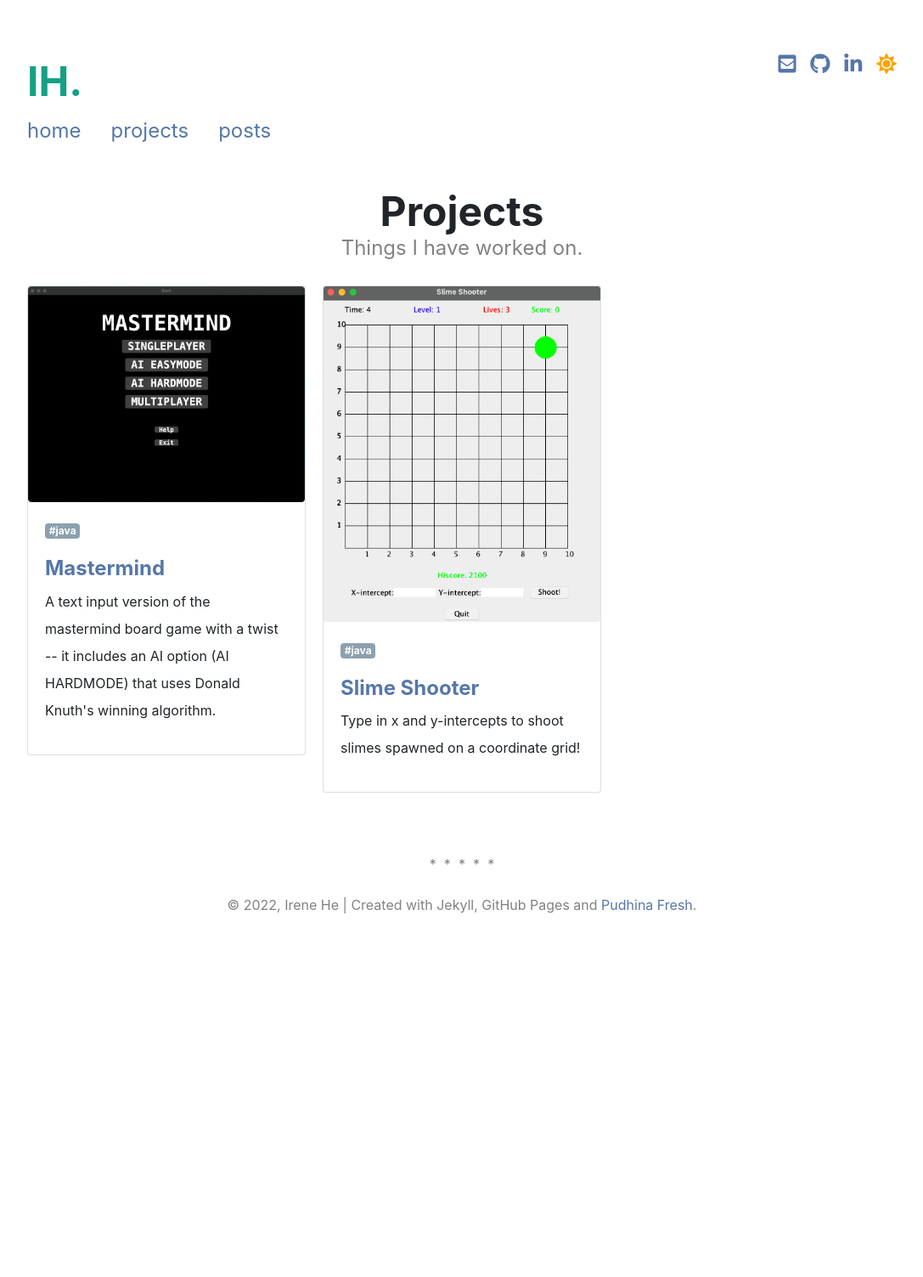
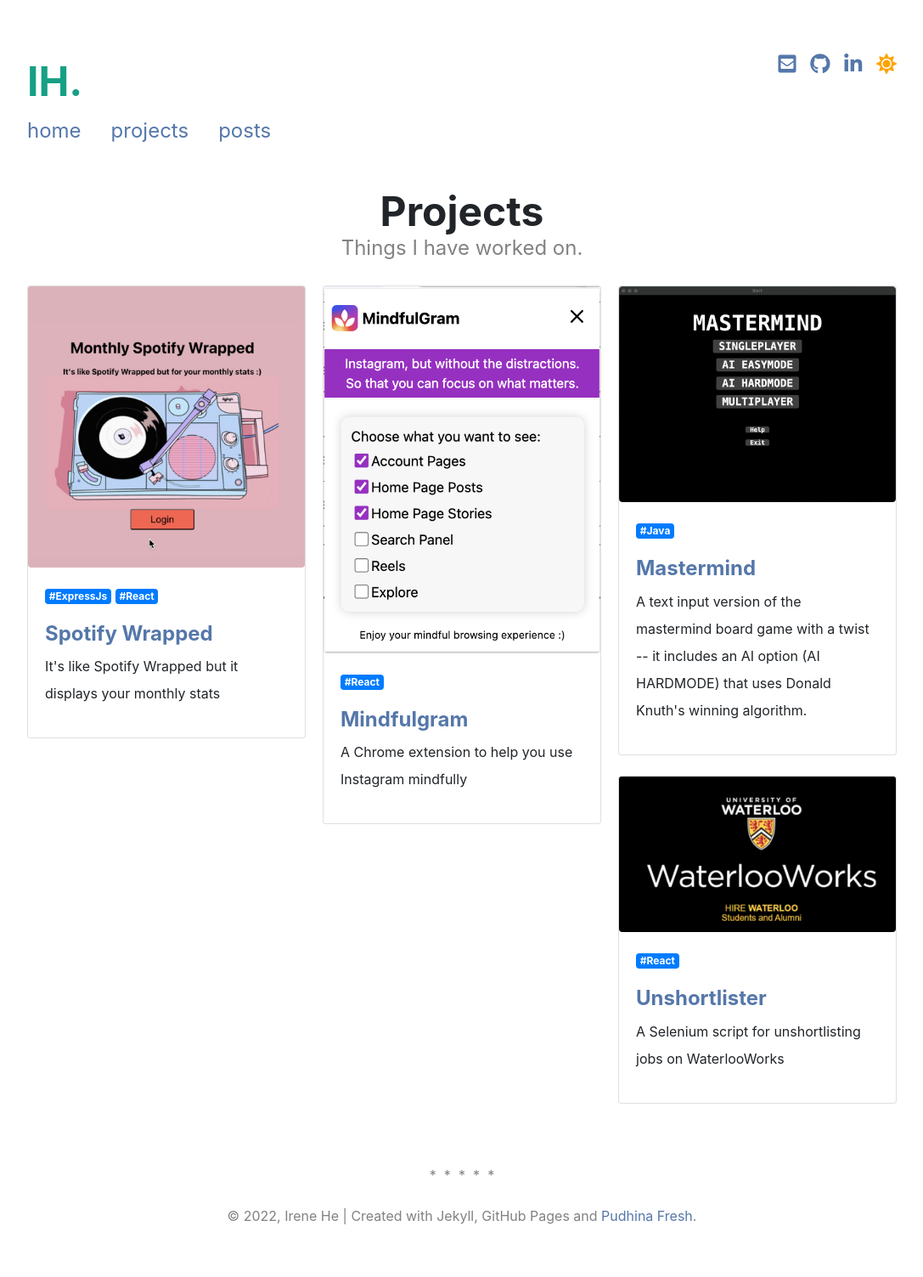
Before and after one commit to irene-he/irene-he.github.io, a Jekyll site: the page built from pages/projects.html, in a window 1280 px wide. Shown: the whole page at 85% size, without its empty margins (96-1183 px from the left). Built offline with Jekyll 4.4.1, drawn with Linux system fonts in a browser that asks for light colours; nearby versions of some CDN libraries; a style sheet for code colours, icons or effects is not loaded; before the commit the page ends 1137 px from its top, so only the background shows below that.

```diff
--- a/CNAME
+++ b/CNAME
@@ -1 +1 @@
-www.irenehe.ca
+www.irene-he.github.io
--- a/_data/projects.yml
+++ b/_data/projects.yml
@@ -1,5 +1,26 @@
+- name: Spotify Wrapped
+  id: p1
+  img_src: /assets/img/spotify-wrapped.png
+  description_less: It's like Spotify Wrapped but it displays your monthly stats
+  description_more: >
+    <p>More details can be found on my Github repository.</p>
+  action_buttons: >
+    <a href="https://github.com/irene-he/spotify-wrapped" target="https://github.com/irene-he/spotify-wrapped" class="btn btn-dark mb-1"><i class="fas fa-code-branch"></i> &nbsp Repository</a>
+  tags: [ExpressJs, React]
+
+- name: Mindfulgram # Project name, also used as heading
+  id: p2 # Project id, must be unique amongst the projects
+  img_src: /assets/img/mindfulgram.png # Optional image
+  description_less: A Chrome extension to help you use Instagram mindfully
+  description_more:
+    > # Description shown only when the project card is expanded, HTML only
+    <p>More details can be found on my Github repository.</p>
+  action_buttons: > # Action buttons for project, HTML only
+    <a href="https://github.com/irene-he/mindfulgram" target="https://github.com/irene-he/mindfulgram" class="btn btn-dark mb-1"><i class="fas fa-code-branch"></i> &nbsp Repository</a>
+  tags: [React] # A list of tags
+
 - name: Mastermind # Project name, also used as heading
-  id: p1 # Project id, must be unique amongst the projects
+  id: p3 # Project id, must be unique amongst the projects
   img_src: /assets/img/mastermind.png # Optional image
   description_less: A text input version of the mastermind board game with a twist -- it includes an AI option (AI HARDMODE) that uses Donald Knuth's winning algorithm. # Description shown at all times, text only
   description_more:
@@ -7,14 +28,15 @@
     <p>More details can be found on my Github repository.</p>
   action_buttons: > # Action buttons for project, HTML only
     <a href="https://github.com/irene-he/mastermind" target="https://github.com/irene-he/mastermind" class="btn btn-dark mb-1"><i class="fas fa-code-branch"></i> &nbsp Repository</a>
-  tags: [java] # A list of tags
+  tags: [Java] # A list of tags
 
-- name: Slime Shooter
-  id: p2
-  img_src: /assets/img/slimeshooter.png
-  description_less: Type in x and y-intercepts to shoot slimes spawned on a coordinate grid!
-  description_more: >
+- name: Unshortlister # Project name, also used as heading
+  id: p4 # Project id, must be unique amongst the projects
+  img_src: /assets/img/unshortlister.png # Optional image
+  description_less: A Selenium script for unshortlisting jobs on WaterlooWorks
+  description_more:
+    > # Description shown only when the project card is expanded, HTML only
     <p>More details can be found on my Github repository.</p>
-  action_buttons: >
-    <a href="https://github.com/irene-he/slimeshooter" target="https://github.com/irene-he/slimeshooter" class="btn btn-dark mb-1"><i class="fas fa-code-branch"></i> &nbsp Repository</a>
-  tags: [java]
+  action_buttons: > # Action buttons for project, HTML only
+    <a href="https://github.com/irene-he/unshortlister" target="https://github.com/irene-he/unshortlister" class="btn btn-dark mb-1"><i class="fas fa-code-branch"></i> &nbsp Repository</a>
+  tags: [React] # A list of tags
```
Also changed, not shown: index.md (+1 -1 lines), assets/img/mindfulgram.png (added), assets/img/spotify-wrapped.png (added), assets/img/unshortlister.png (added).
